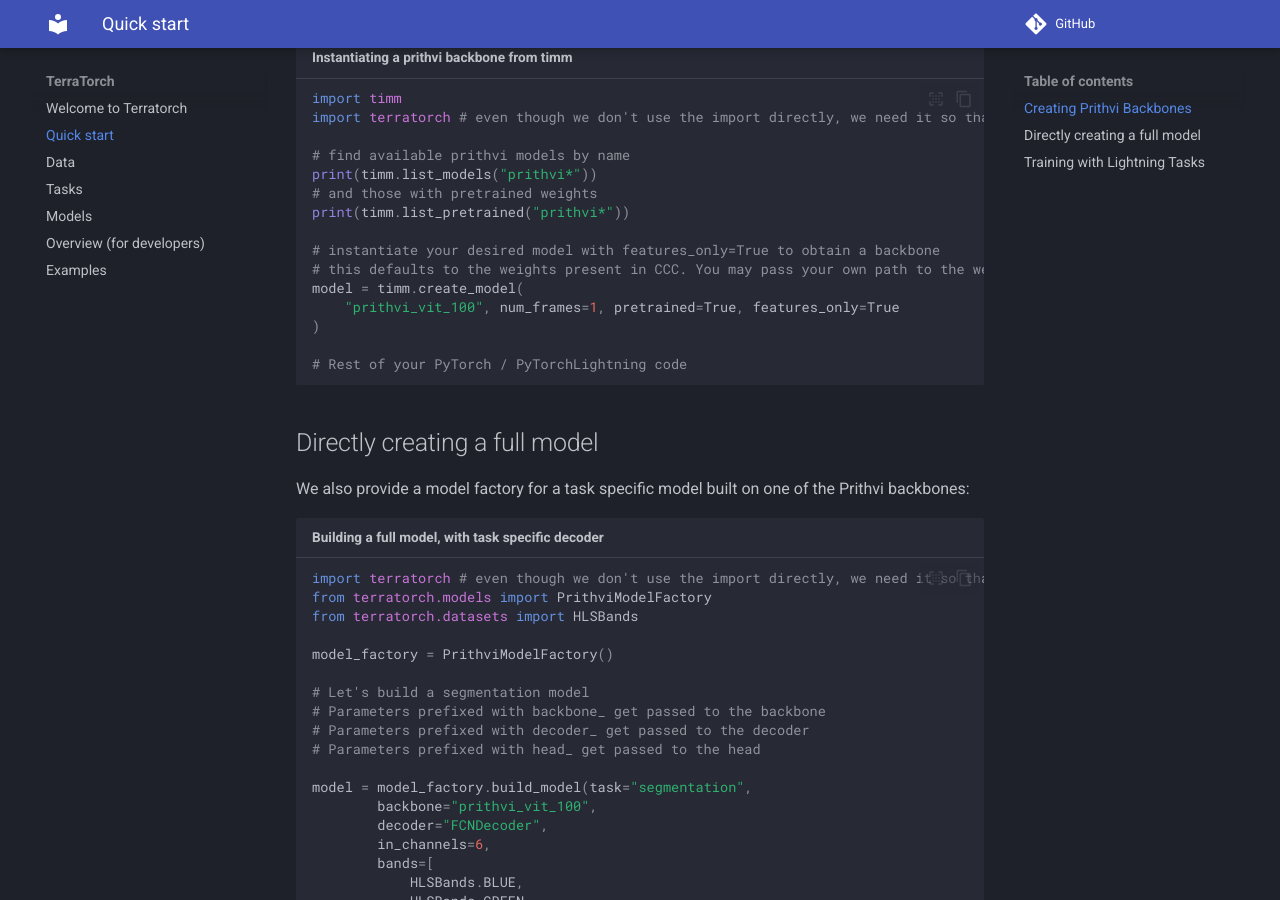
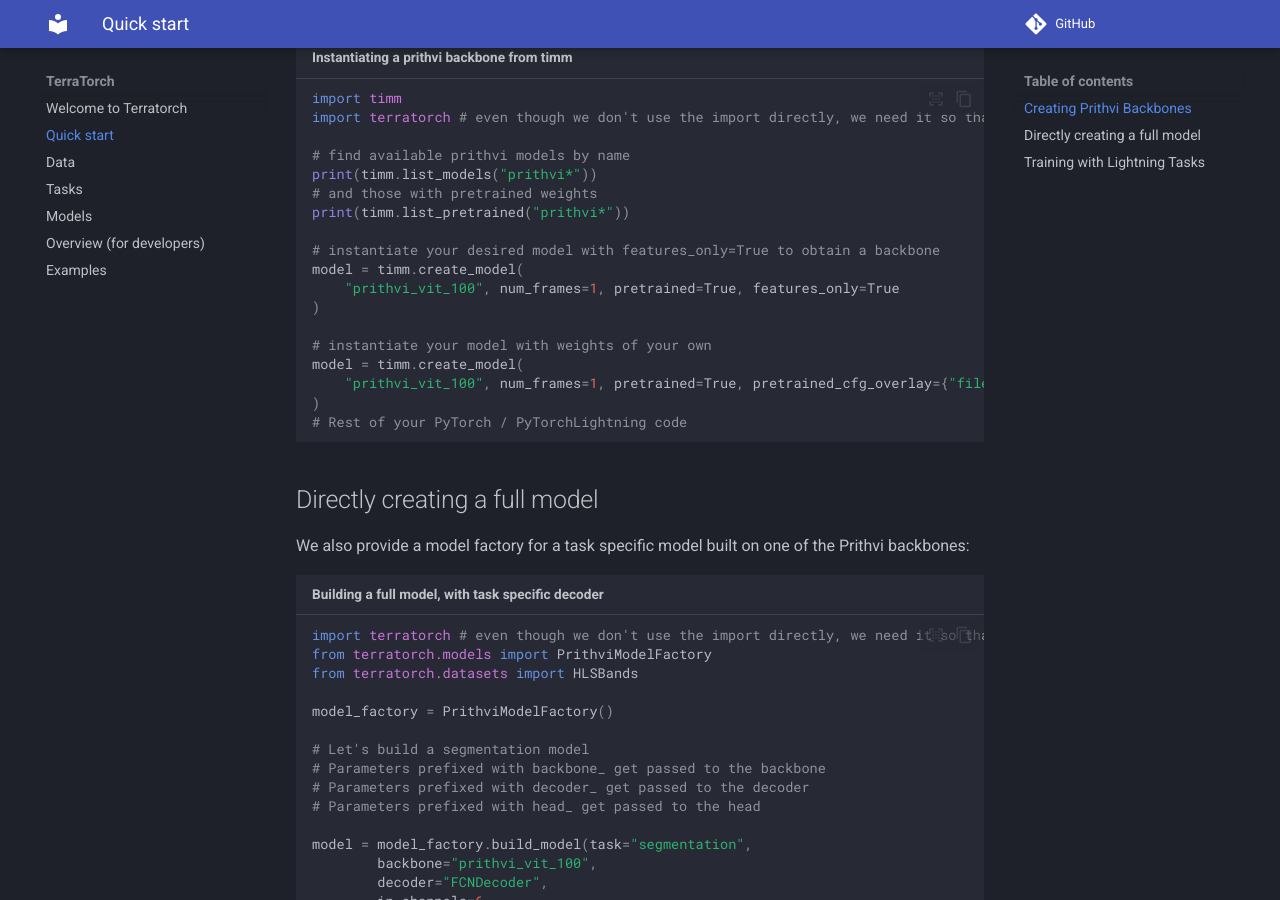
Before and after one commit to IBM/terratorch, an MkDocs documentation site: the page built from docs/quick_start.md, in a window 1280 px wide and 900 px high, scrolled down 460 px. Built offline with MkDocs 1.6.1 and Material for MkDocs 9.7.7, drawn with Linux system fonts in a browser that asks for light colours; comment, search, counter and statistics services are not loaded.

Commit message:
remove references to CCC

````diff
--- a/docs/quick_start.md
+++ b/docs/quick_start.md
@@ -19,11 +19,14 @@
 print(timm.list_pretrained("prithvi*"))
 
 # instantiate your desired model with features_only=True to obtain a backbone
-# this defaults to the weights present in CCC. You may pass your own path to the weights instead of passing `True`
 model = timm.create_model(
     "prithvi_vit_100", num_frames=1, pretrained=True, features_only=True
 )
 
+# instantiate your model with weights of your own
+model = timm.create_model(
+    "prithvi_vit_100", num_frames=1, pretrained=True, pretrained_cfg_overlay={"file": "<path to weights>"}, features_only=True
+)
 # Rest of your PyTorch / PyTorchLightning code
 
 ```
````
Also changed, not shown: docs/models.md (+4 -1 lines), 1 other file.
